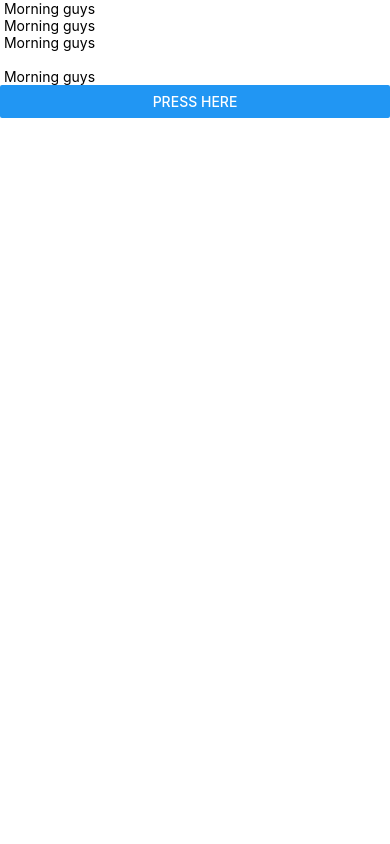
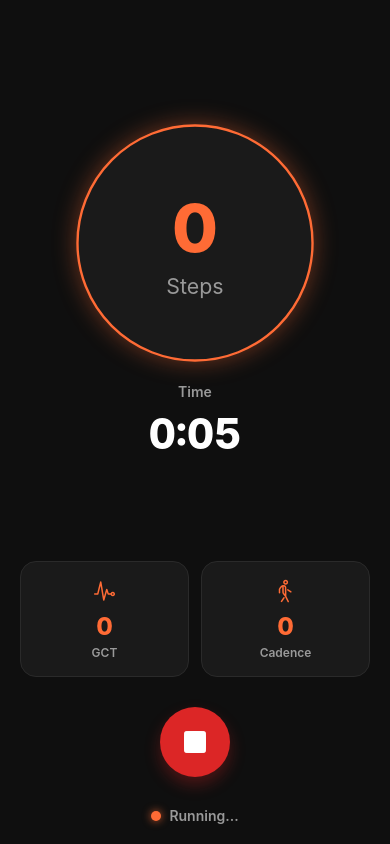
Before and after one commit to SuhaniA112/Firelock, a React Native app: screen /Running in a window 390 px wide. Built offline with nearby package versions, Linux system fonts and the light colour scheme; no server answers.

Commit message:
ausdhfliahgsdg

```diff
--- a/index.js
+++ b/index.js
@@ -1,6 +1,6 @@
 import { registerRootComponent } from 'expo';
 
-import App from './App2';
+import App from './App';
 
 // registerRootComponent calls AppRegistry.registerComponent('main', () => App);
 // It also ensures that whether you load the app in Expo Go or in a native build,
--- a/package.json
+++ b/package.json
@@ -20,6 +20,7 @@
     "express": "^5.2.1",
     "react": "19.1.0",
     "react-native": "0.81.5",
+    "react-native-fs": "^2.20.0",
     "react-native-safe-area-context": "~5.6.0",
     "react-native-screens": "~4.16.0",
     "serialport": "^13.0.0",
--- a/screens/RunningScreen.tsx
+++ b/screens/RunningScreen.tsx
@@ -8,10 +8,16 @@ import {
   Dimensions,
 } from "react-native";
 import { Ionicons } from "@expo/vector-icons";
-import ArduinoClient from "../preprocessing/process_data";
 import { io } from "socket.io-client";
+import RNFS from "react-native-fs";
 
 const { width, height } = Dimensions.get("window");
+
+type Metrics = {
+  steps: number;
+  gct: number;
+  accel: number;
+};
 
 export default function RunningScreen({ navigation }: any) {
   const [time, setTime] = useState(0);
@@ -19,31 +25,47 @@ export default function RunningScreen({ navigation }: any) {
   const [isRunning, setIsRunning] = useState(true);
   const [pace, setPace] = useState(0);
   const pulseAnim = useRef(new Animated.Value(1)).current;
-  const [data, setData] = useState("");
   const socket = io("http://10.0.2.2:3001", {
     transports: ["websocket"],
   });
-  const client = new ArduinoClient();
-  const [arduinoData, setArduinoData] = useState("");
+  const [arduinoData, setArduinoData] = useState({
+    steps: 0,
+    gct: 0,
+    accel: 0,
+  });
+  const totalSteps = useRef(0);
+  const totalGCT = useRef(0);
+  const totalAccel = useRef(0);
+
+  function parseMetrics(input: string): Metrics {
+    const stepsMatch = input.match(/Steps:\s*(\d+)/);
+    const gctMatch = input.match(/GCT\(ms\):\s*([\d.]+)/);
+    const accelMatch = input.match(/Accel:\s*([\d.]+)/);
+
+    return {
+      steps: stepsMatch ? parseInt(stepsMatch[1], 10) : 0,
+      gct: gctMatch ? parseFloat(gctMatch[1]) : 0,
+      accel: accelMatch ? parseFloat(accelMatch[1]) : 0,
+    };
+  }
 
   useEffect(() => {
     const interval = setInterval(() => {
       setTime((prev) => prev + 1);
       setDistance((prev) => prev + 0.015);
-      setData(client.getLatestData());
     }, 1000);
 
-    useEffect(() => {
-      socket.on("arduino-data", (data) => {
-        setArduinoData(data);
-      });
+    socket.on("arduino-data", (arduinoData) => {
+      setArduinoData(arduinoData);
+      totalAccel.current += arduinoData.accel;
+      totalSteps.current += arduinoData.steps;
+      totalGCT.current += arduinoData.gct;
+    });
 
-      return () => {
-        socket.off("arduino-data");
-      };
-    }, []);
-
-    return () => clearInterval(interval);
+    return () => {
+      clearInterval(interval);
+      socket.off("arduino-data");
+    };
   }, []);
 
   useEffect(() => {
@@ -83,9 +105,9 @@ export default function RunningScreen({ navigation }: any) {
     setIsRunning(false);
     navigation.navigate("Summary", {
       time: formatTime(time),
-      distance: distance.toFixed(2),
-      pace: pace.toFixed(2),
-      calories: Math.round(distance * 60),
+      distance: (totalSteps.current / time).toFixed(0),
+      cadence: (totalAccel.current / time).toFixed(2),
+      gct: (totalGCT.current / time).toFixed(2),
     });
   };
 
@@ -102,9 +124,8 @@ export default function RunningScreen({ navigation }: any) {
             },
           ]}
         >
-          <Text style={styles.distanceValue}>{distance.toFixed(2)}</Text>
-          {/* <Text style={styles.distanceUnit}>Steps</Text> */}
-          <Text style={styles.distanceValue}>{arduinoData}</Text>
+          <Text style={styles.distanceValue}>{arduinoData.steps}</Text>
+          <Text style={styles.distanceUnit}>Steps</Text>
         </Animated.View>
 
         {/* Time */}
@@ -118,12 +139,12 @@ export default function RunningScreen({ navigation }: any) {
       <View style={styles.statsGrid}>
         <View style={styles.statBox}>
           <Ionicons name="pulse-outline" size={24} color="#FF6B35" />
-          <Text style={styles.statBoxValue}>{pace.toFixed(2)}</Text>
+          <Text style={styles.statBoxValue}>{arduinoData.gct}</Text>
           <Text style={styles.statBoxLabel}>GCT</Text>
         </View>
         <View style={styles.statBox}>
           <Ionicons name="walk-outline" size={24} color="#FF6B35" />
-          <Text style={styles.statBoxValue}>{Math.round(distance * 60)}</Text>
+          <Text style={styles.statBoxValue}>{arduinoData.accel}</Text>
           <Text style={styles.statBoxLabel}>Cadence</Text>
         </View>
       </View>
```
Also changed, not shown: 1 other file (tests, documents, lock files or other folders).
